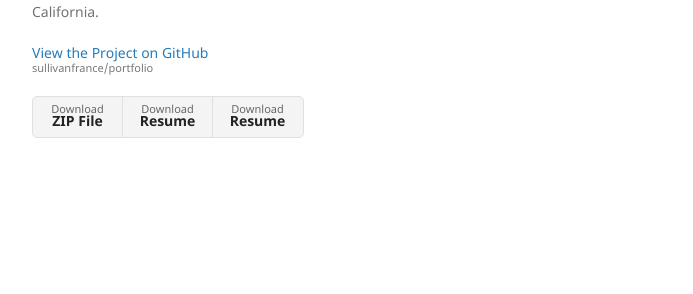
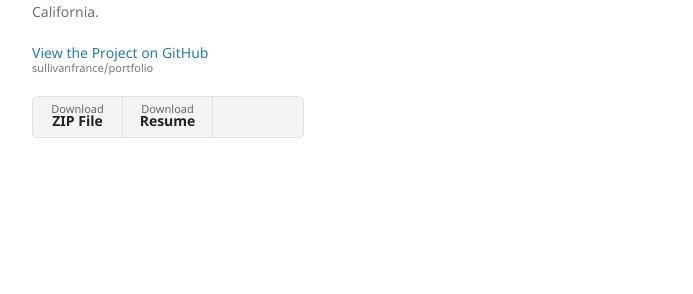
Before and after one commit to sullivanfrance/portfolio, a Jekyll site: the page built from another-page.md, in a window 1280 px wide. Shown: the part 420-714 px from the top of the page, without its empty margins (178-871 px from the left). Built offline with Jekyll 4.4.1, drawn with Linux system fonts in a browser that asks for light colours; our own code applies the rules of GitHub Pages for plain Markdown files.

Commit message:
Update default.html

```diff
--- a/_layouts/default.html
+++ b/_layouts/default.html
@@ -39,8 +39,7 @@
         {% if site.show_downloads %}
         <ul class="downloads">
           <li><a href="{{ site.github.zip_url }}">Download <strong>ZIP File</strong></a></li>
-          <li><a href="{{ https://github.com/sullivanfrance/resume/archive/refs/heads/main.zip_url }}">Download <strong>Resume</strong></a></li>
-	  <li><a href="{{ https://github.com/sullivanfrance/resume/archive/refs/heads/main.zip }}">Download <strong>Resume</strong></a></li>
+          <li><a href="{{ https://github.com/sullivanfrance/resume/zipball/master }}">Download <strong>Resume</strong></a></li>
         </ul>
         {% endif %}
       </header>
```
